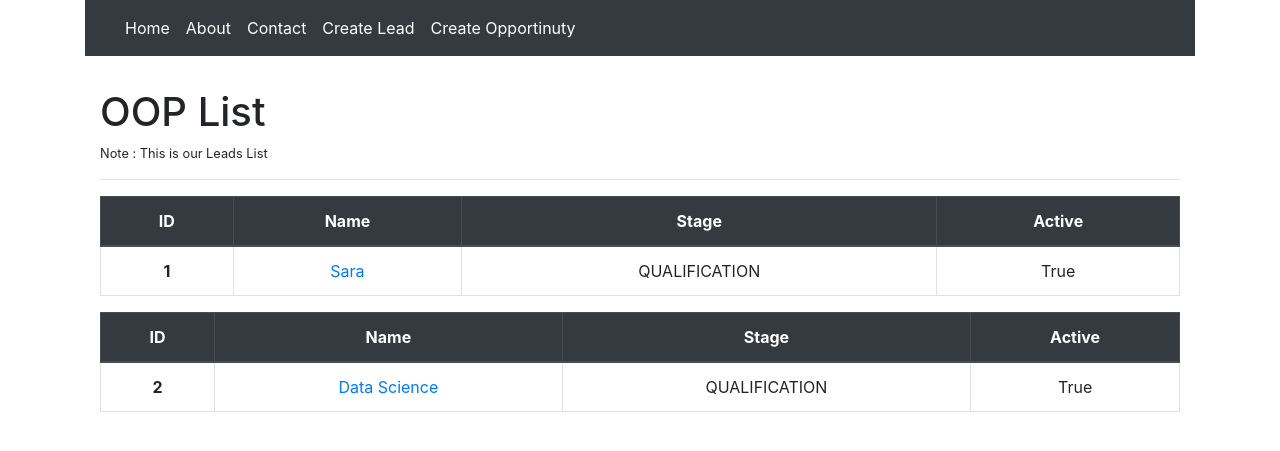
After one commit to AmmirMahdi/Customer-Relationship-Management, a Django app: page /opp/ in a window 1280 px wide. The commit adds this page. Shown: the top 451 px of the page. Run offline with Django 3.2, Linux system fonts and the light colour scheme; data comes from the database, SQL or seed files in the repository; both versions use the stored data as it was after the commit; some libraries are stand-ins or nearby versions.

Commit message:
Opportinuty completed

```diff
--- a/CRM/urls.py
+++ b/CRM/urls.py
@@ -21,15 +21,18 @@ from django.conf import settings
 
 from rest_framework import routers
 from Lead.views import ModelViewSet
+from Opportunity.views import ModelViewSetOPP
 
 router = routers.DefaultRouter()
 router.register('leads',ModelViewSet)
+router.register('opps', ModelViewSetOPP)
 
 
 
 urlpatterns = [
     path('admin/', admin.site.urls),
     path('leads/',include('Lead.urls', namespace='lead')),
+    path('opp/',include('Opportunity.urls', namespace='opp')),
     path('api/',include(router.urls))
 
 
--- a/Lead/templates/base.html
+++ b/Lead/templates/base.html
@@ -25,7 +25,10 @@
                 <a class="nav-link" href="#">Contact</a>
               </li>
               <li class="nav-item active">
-                <a class="nav-link " href="{% url 'lead:create' %}">Create</a>
+                <a class="nav-link " href="{% url 'lead:create' %}">Create Lead </a>
+              </li>
+              <li class="nav-item active">
+                <a class="nav-link " href="{% url 'opp:create' %}">Create Opportinuty </a>
               </li>
             </ul>
           </div>
--- a/Opportunity/models.py
+++ b/Opportunity/models.py
@@ -2,6 +2,8 @@ from django.db import models
 from Account.models import Account
 from django.contrib.auth.models import User
 from Contact.models import Contact
+
+from django.urls import reverse
 
 
 STAGE_CHOICES = (
@@ -28,3 +30,9 @@ class Opportinuty(models.Model):
     description  = models.TextField()
     created_by   = models.ForeignKey(User, on_delete=models.CASCADE,related_name='created_by_opportinuty',)
     is_active    = models.BooleanField(default=False)
+
+    def get_absolute_url(self):
+        return reverse("oop:detail", kwargs={"pk": self.pk})
+
+    def __str__(self):
+        return self.name
--- /dev/null
+++ b/Opportunity/templates/list.html
@@ -0,0 +1,37 @@
+{% extends 'base.html' %}
+
+{% block title %} OOP List {% endblock %}
+
+{% block content %}
+    <div class="container">
+
+    <h1 class="h1 mt-3 pt-3">OOP List </h1>
+    <p class="small p">Note : This is our Leads List</p>
+
+    <small><hr></small>
+
+{% for opp in oops %}
+
+<table class="table table-bordered text-center">
+    <thead class="thead-dark">
+      <tr>
+        <th scope="col">ID</th>
+        <th scope="col">Name</th>
+        <th scope="col">Stage</th>
+        <th scope="col">Active</th>
+      </tr>
+    </thead>
+    <tbody>
+      <tr>
+        <th scope="row">{{opp.id}}</th>
+        <td><a href="{% url 'opp:detail' opp.pk %}">{{opp.name}}</a></td>
+        <td>{{opp.stage}}</td>
+        <td>{{ opp.is_active }}</td>
+      </tr>
+    </tbody>
+{% endfor %}
+</table>
+</div>
+
+
+{% endblock %}
--- /dev/null
+++ b/Opportunity/urls.py
@@ -0,0 +1,16 @@
+from django.urls import path, include
+from Opportunity.views import (OOPListView,OOPDetailView,OOPCreateView,OOPDeleteView,OOPUpdateView)
+
+
+
+app_name = 'oop'
+urlpatterns = [
+    path('',OOPListView.as_view(), name='list'),
+    path('list/<int:pk>',OOPDetailView.as_view(), name='detail'),
+    path('create/',OOPCreateView.as_view(), name='create'),
+    path('update/<int:pk>',OOPUpdateView.as_view(), name='update'),
+    path("delete/<int:pk>",OOPDeleteView.as_view(), name='delete'),
+
+
+
+]
--- a/Opportunity/views.py
+++ b/Opportunity/views.py
@@ -1,3 +1,51 @@
 from django.shortcuts import render
+from django.views.generic import (
+                                CreateView,
+                                UpdateView,
+                                DeleteView,
+                                DetailView,
+                                ListView)
 
-# Create your views here.
+from django.urls import reverse_lazy
+
+from .models import Opportinuty
+from .serializers import OpportinutySerializer
+from rest_framework.response import Response
+from rest_framework import viewsets
+
+
+from Lead.models import Lead
+
+
+class OOPListView(ListView):
+    model = Opportinuty
+    context_object_name = 'oops'
+    template_name = 'list.html'
+
+class OOPDetailView(DetailView):
+    model = Opportinuty
+    context_object_name = 'oop'
+    template_name = 'detail.html'
+
+class OOPCreateView(CreateView):
+    model = Opportinuty
+    template_name = 'create.html'
+    fields = ['name',"account","stage","lead_souce","probility","contacts","closed_by","description","created_by","is_active"]
+
+class OOPUpdateView(UpdateView):
+    model = Opportinuty
+    template_name = 'update.html'
+    fields = ['name',"account","stage","lead_souce","probility","contacts","closed_by","description","created_by","is_active"]
+
+class OOPDeleteView(DeleteView):
+    model = Opportinuty
+    template_name = 'delete.html'
+    success_url = reverse_lazy('oop:list')
+
+
+
+
+
+class ModelViewSetOPP(viewsets.ModelViewSet):
+    queryset         = Opportinuty.objects.all()
+    serializer_class = OpportinutySerializer
```
Also changed, not shown: Opportunity/serializers.py (added, +7 -0 lines), Opportunity/templates/create.html (added, +24 -0 lines), Opportunity/templates/delete.html (added, +13 -0 lines), Opportunity/templates/detail.html (added, +39 -0 lines), Opportunity/templates/update.html (added, +24 -0 lines), db.sqlite3.
